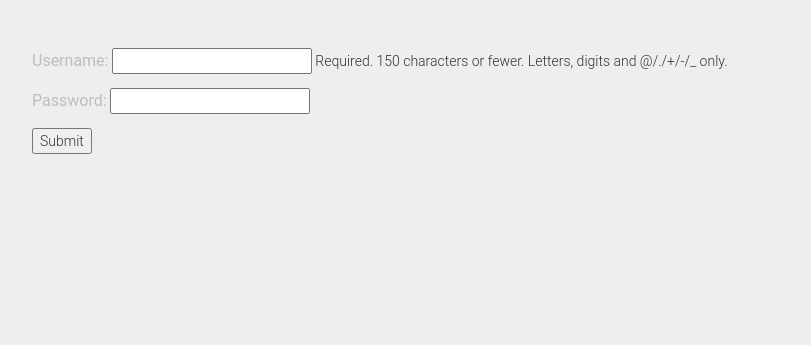
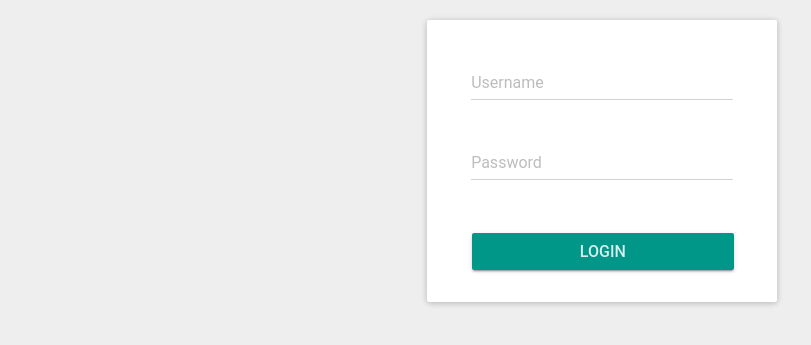
Before and after one commit to hosseinvand/Clinic, a Django app: page /login/ in a window 1280 px wide. Shown: the part 60-405 px from the top of the page, without its empty margins (38-849 px from the left). Run offline with Django 3.2, Linux system fonts and the light colour scheme; some libraries are stand-ins or nearby versions.

Commit message:
change loginpage style

```diff
--- a/Clinic/settings.py
+++ b/Clinic/settings.py
@@ -31,6 +31,7 @@ ALLOWED_HOSTS = []
 # Application definition
 
 INSTALLED_APPS = [
+    'material',
     'widget_tweaks',
     'django.contrib.admin',
     'django.contrib.auth',
--- a/reservation/forms.py
+++ b/reservation/forms.py
@@ -61,9 +61,7 @@ class LoginForm(ModelForm):
             User.objects.get(username=cleaned_data.get("username"))
         except User.DoesNotExist:
             raise forms.ValidationError('Username "%s" Does not exist.' % cleaned_data.get("username"))
-        return cleaned_data
 
-    def clean_password(self):
         password = self.cleaned_data.get('password')
         username = self.cleaned_data.get('username')
         if not password or len(password) < 1:
@@ -72,4 +70,4 @@ class LoginForm(ModelForm):
         user = authenticate(username=username, password=password)
         if user is None:
             raise forms.ValidationError("Your password is wrong!")
-        return password
+        return cleaned_data
--- /dev/null
+++ b/reservation/templates/login.html
@@ -0,0 +1,42 @@
+{% extends "layout.html" %}
+{% load material_form %}
+{% load widget_tweaks %}
+{% block pageBody %}
+    <div class="col-md-4 col-md-offset-4">
+        <div class="panel panel-default">
+            <div class="panel-body">
+                <form name="searchForm" class="form-horizontal" method="post">{% csrf_token %}
+                    <fieldset>
+{#                        {% for field in form %}#}
+{#                            {% for error in field.errors %}#}
+{#                                <div class="alert alert-danger">#}
+{#                                    <strong>{{ error|escape }}</strong>#}
+{#                                </div>#}
+{#                            {% endfor %}#}
+{#                        {% endfor %}#}
+                        {% for error in form.non_field_errors %}
+                            <div class="alert alert-danger">
+                                <strong>{{ error|escape }}</strong>
+                            </div>
+                        {% endfor %}
+                        <div class="form-group">
+                            <div class="col-xs-10 col-xs-offset-1">
+                            {{ form.username | attr:"placeholder:Username" | attr:"required:required" | add_class:"form-control"}}
+                            </div>
+                        </div>
+                        <div class="form-group">
+                            <div class="col-xs-10 col-xs-offset-1">
+                            {{ form.password | attr:"placeholder:Password" | attr:"required:required" | add_class:"form-control"}}
+                            </div>
+                        </div>
+                        <div class="form-group">
+                            <div class="col-xs-10 col-xs-offset-1">
+                                <button type="submit" class="btn btn-lg btn-block btn-raised btn-primary">{{ submit_button }}</button>
+                            </div>
+                        </div>
+                    </fieldset>
+                </form>
+            </div>
+        </div>
+    </div>
+{% endblock %}
--- a/reservation/views.py
+++ b/reservation/views.py
@@ -28,7 +28,7 @@ class PatientCreateView(CreateView):
 
 
 class PatientLoginView(FormView):
-    template_name = 'signup.html'
+    template_name = 'login.html'
     form_class = LoginForm
     success_url = reverse_lazy('mainPage')
 
@@ -38,3 +38,8 @@ class PatientLoginView(FormView):
         user = authenticate(username=username, password=password)
         login(self.request, user)
         return response
+
+    def get_context_data(self, **kwargs):
+        context = super(PatientLoginView, self).get_context_data(**kwargs)
+        context['submit_button'] = 'Login'
+        return context
--- a/templates/layout.html
+++ b/templates/layout.html
@@ -1,6 +1,6 @@
 {% load static %}
-{#{% load material_form %}#}
 {% load widget_tweaks %}
+{% load material_form %}
 
 <!DOCTYPE html>
 <html lang="en" class="no-js">
```
